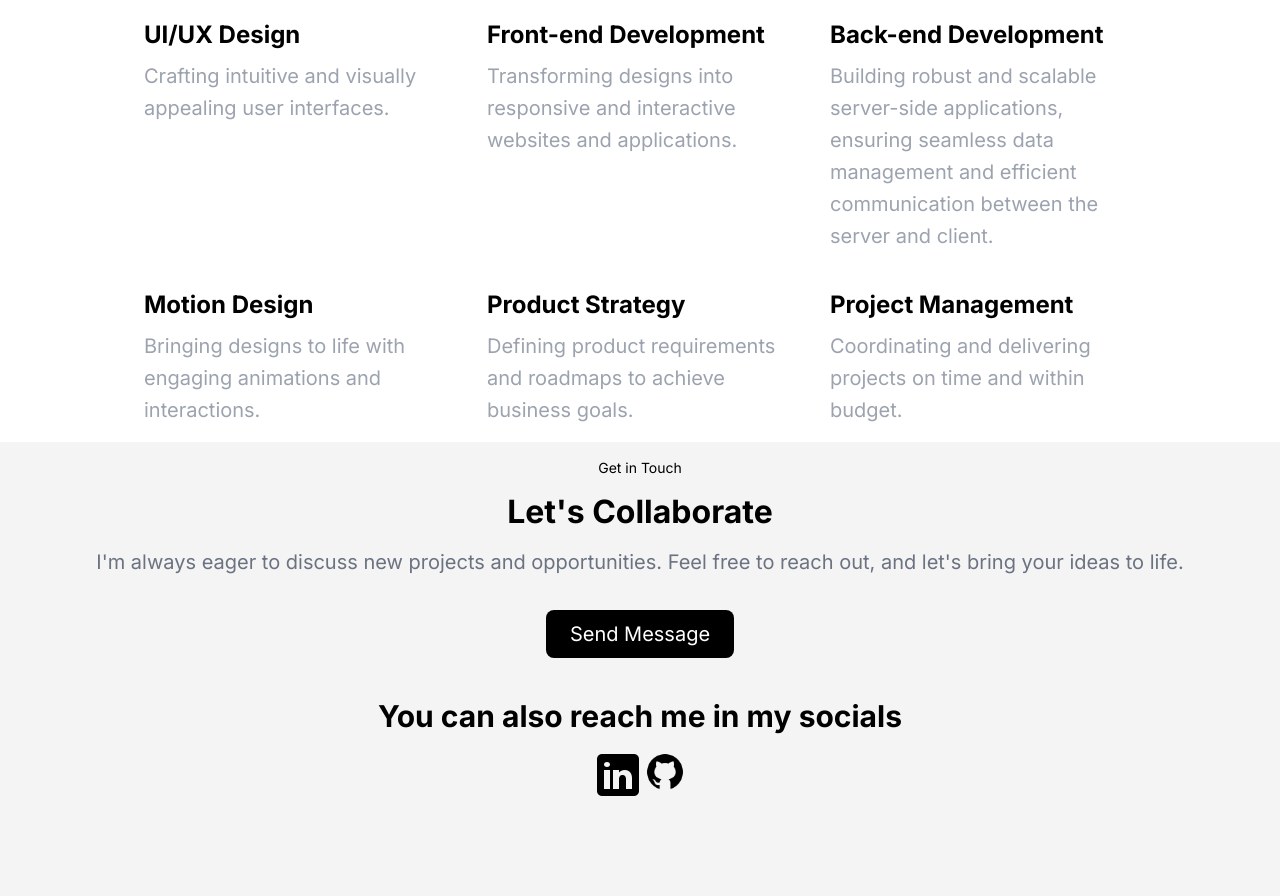
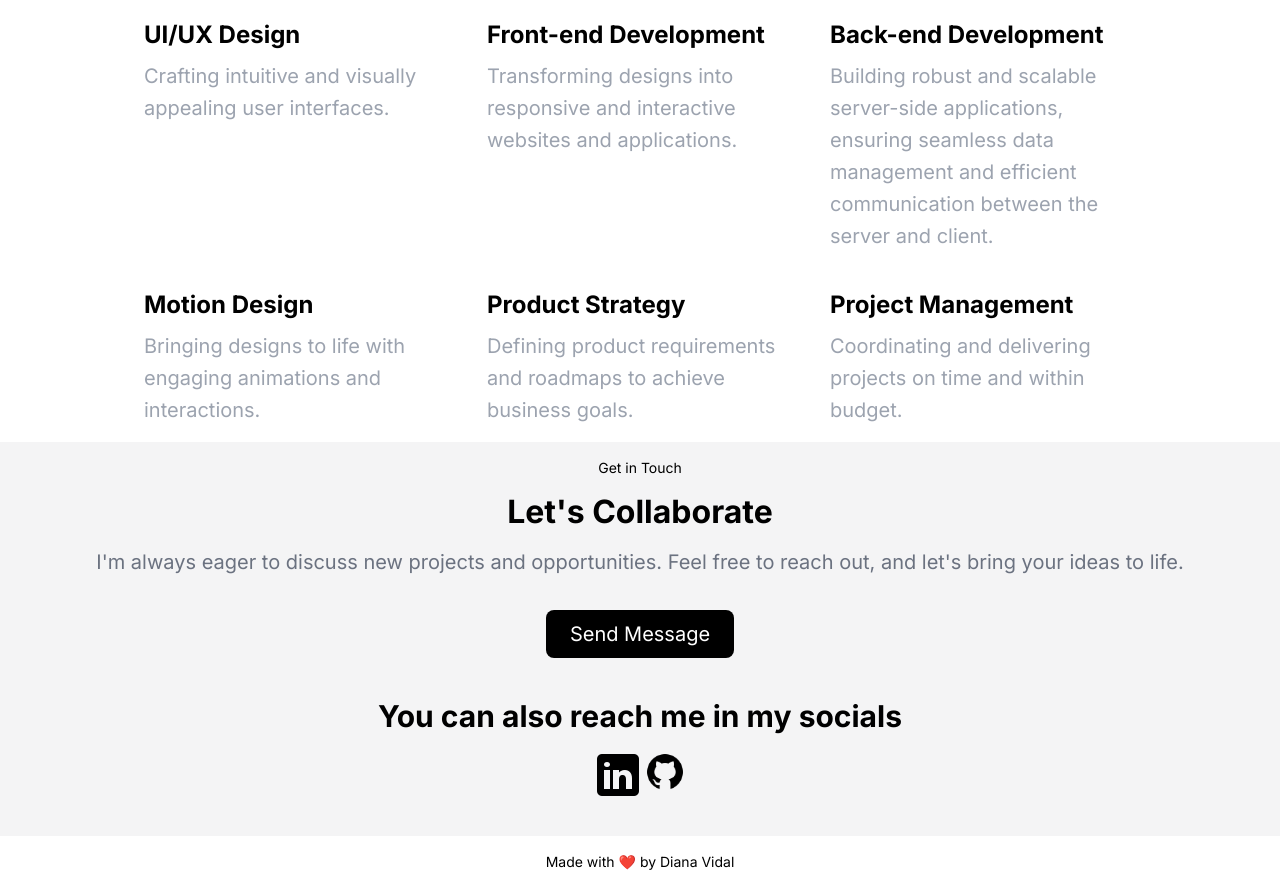
Before and after one commit to dvidaal/portfolio_dev, an Astro site: page / in a window 1280 px wide. Shown: the part 2996-3892 px from the top of the page. Built offline with nearby package versions, Linux system fonts and the light colour scheme; Astro itself is replaced by a stand-in of ours.

Commit message:
Create footer for the web

```diff
--- /dev/null
+++ b/src/components/Footer.astro
@@ -0,0 +1,15 @@
+<footer class="mt-8">
+  <span class="flex justify-center text-sm text-black">Made with ❤️ by Diana Vidal</span>
+</footer>
+
+<style>
+  footer {
+   /*  background-color: #f4f4f5; */
+    width: 100vw;
+    margin-left: calc(50% - 50vw);
+    padding: 0.5rem 0;
+  }
+  .mt-8 {
+    margin-top: 0.5rem;
+  }
+</style>
--- a/src/components/Socials.astro
+++ b/src/components/Socials.astro
@@ -1,4 +1,4 @@
-<section class="socials-section mb-20">
+<section class="socials-section mb-5">
   <h2 class="text-black text-3xl font-bold text-center">You can also reach me in my socials</h2>
   <div class="flex flex-row justify-center m-4">
     <a href="https://www.linkedin.com/in/diana-vidal-gonzalez/" target="_blank" rel="noopener noreferrer">
--- a/src/layouts/Layout.astro
+++ b/src/layouts/Layout.astro
@@ -1,5 +1,6 @@
 ---
 import Contact from '../components/Contact.astro';
+import Footer from '../components/Footer.astro';
 import Header from '../components/Header.astro';
 import Hero from "../components/Hero.astro";
 import Projects from '../components/Projects.astro';
@@ -34,6 +35,7 @@ const { title } = Astro.props;
 		<section class="contact-section">
 			<Contact />
 		</section>
+		<Footer />
 	</body>
 </html>
 
```
